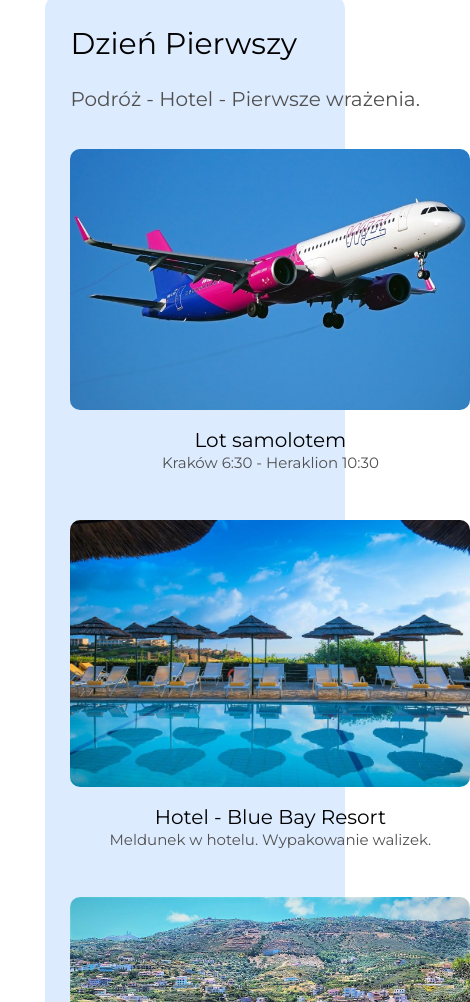
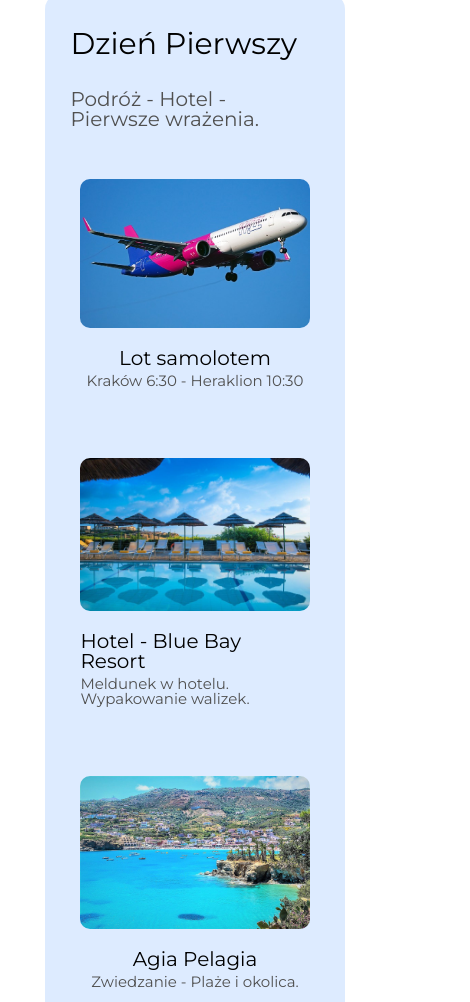
Before and after one commit to Marcinn88/Holiday, a website built with Parcel: page src/index.html in a window 390 px wide. Shown: the part 3555-4557 px from the top of the page, 470 px wide, since content can reach past the window. Built offline with nearby package versions, Linux system fonts and the light colour scheme; no server answers; a web font is replaced by a local one.

Commit message:
day responsive design

```diff
--- a/src/sass/styles/_day.scss
+++ b/src/sass/styles/_day.scss
@@ -9,6 +9,9 @@
     display: flex;
     & ul { list-style-type:none;}
 }
+.day__info{
+    width: 100%;
+}
 .day__list{
     display: flex;
     flex-wrap: wrap;
@@ -19,17 +22,26 @@
     gap: 30px;
     padding:0;
 }
+.day__list-element{
+    padding: 10px
+}
 .day__list-element-container{
     display: flex;
     flex-direction: column;
     justify-content: center;
     align-items: center;
     margin-top: 20px;
-    width: 400px;
+    width: 100%;
+    @media (min-width: 580px) {
+        width: 400px;
+    }
 }
 .day__list-element-img{
-    width: 400px;
+    width: 100%;
     border-radius: 10px;
+    @media (min-width: 580px) {
+        width: 400px;
+    }
 }
 .day__title{
     font-size: 30px;
```
